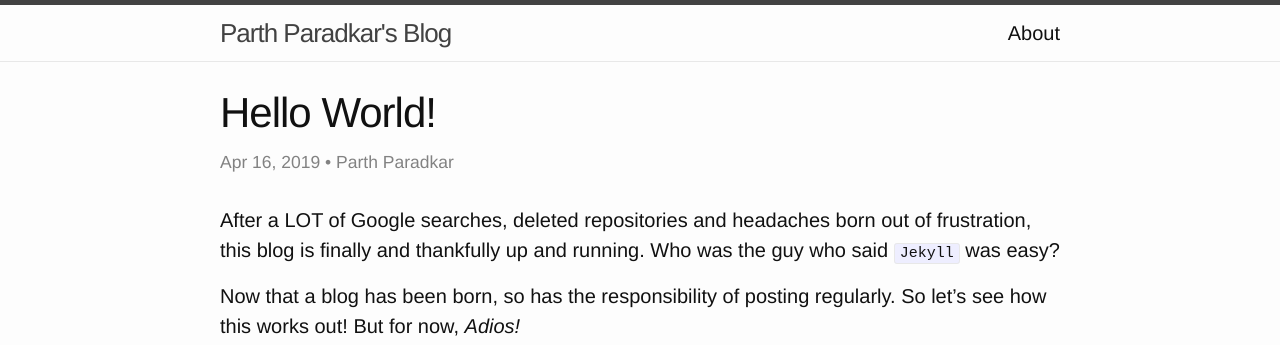
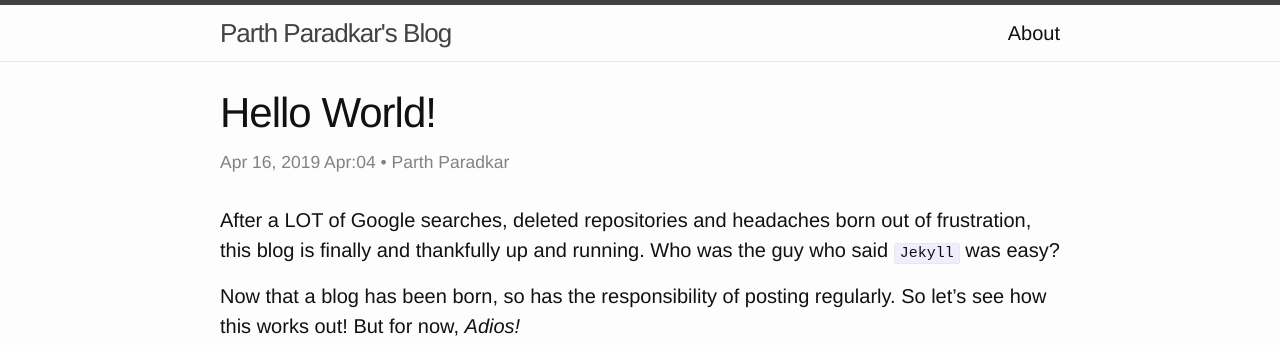
Before and after one commit to tweet-sevak/thescriptninja.github.io, a Jekyll site: the page built from _posts/2019-04-16-First-Post.markdown, in a window 1280 px wide. Shown: the top 345 px of the page. Built offline with Jekyll 4.4.1, drawn with Linux system fonts in a browser that asks for light colours.

Commit message:
Update post.html

```diff
--- a/_layouts/post.html
+++ b/_layouts/post.html
@@ -5,7 +5,7 @@
 
   <header class="post-header">
     <h1 class="post-title" itemprop="name headline">{{ page.title }}</h1>
-    <p class="post-meta"><time datetime="{{ page.date | date_to_xmlschema }}" itemprop="datePublished">{{ page.date | date: "%b %-d, %Y" }}</time>{% if page.author %} • <span itemprop="author" itemscope itemtype="http://schema.org/Person"><span itemprop="name">{{ page.author }}</span></span>{% endif %}</p>
+    <p class="post-meta"><time datetime="{{ page.date | date_to_xmlschema }}" itemprop="datePublished">{{ page.date | date: "%b %-d, %Y %h:%m" }}</time>{% if page.author %} • <span itemprop="author" itemscope itemtype="http://schema.org/Person"><span itemprop="name">{{ page.author }}</span></span>{% endif %}</p>
   </header>
 
   <div class="post-content" itemprop="articleBody">
```
